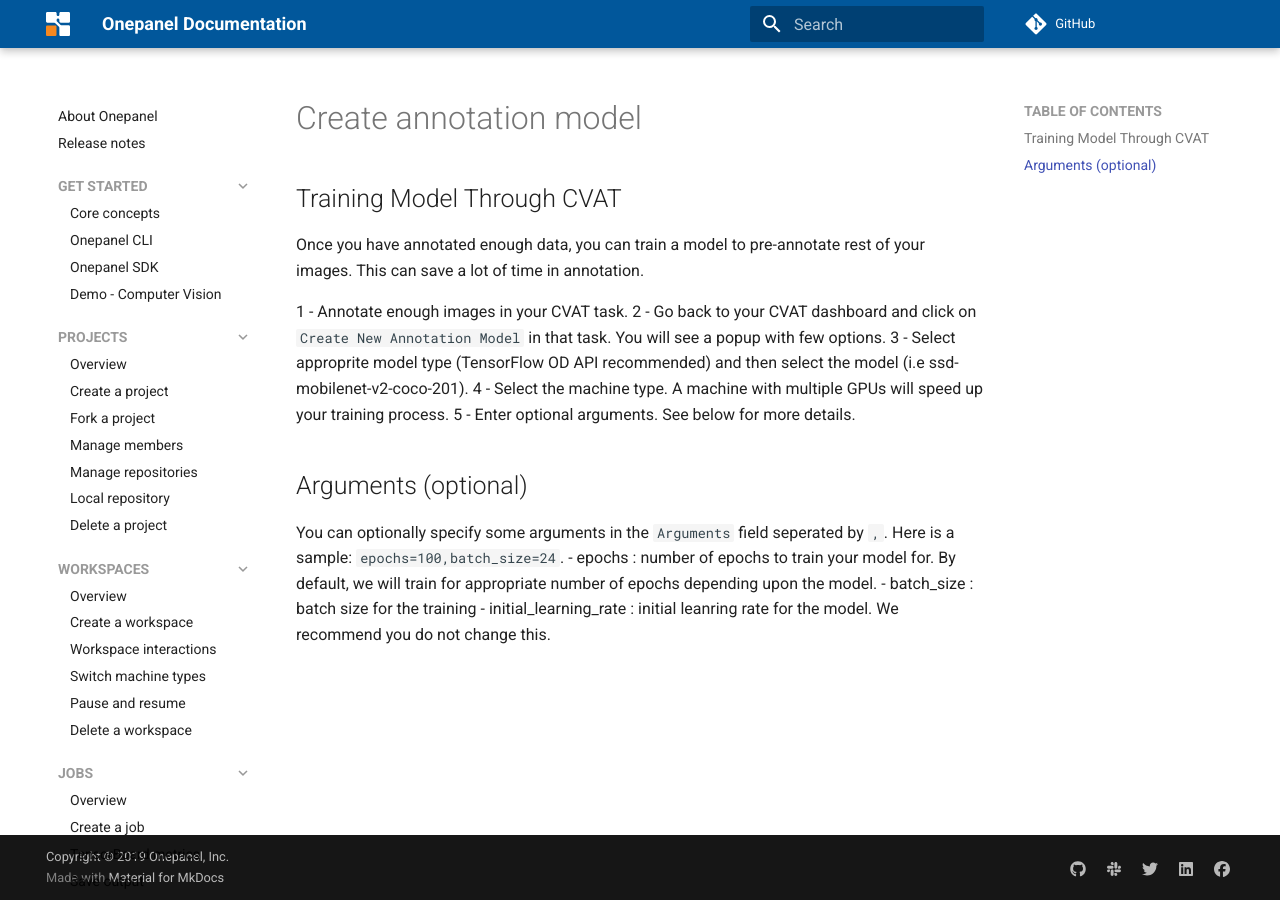
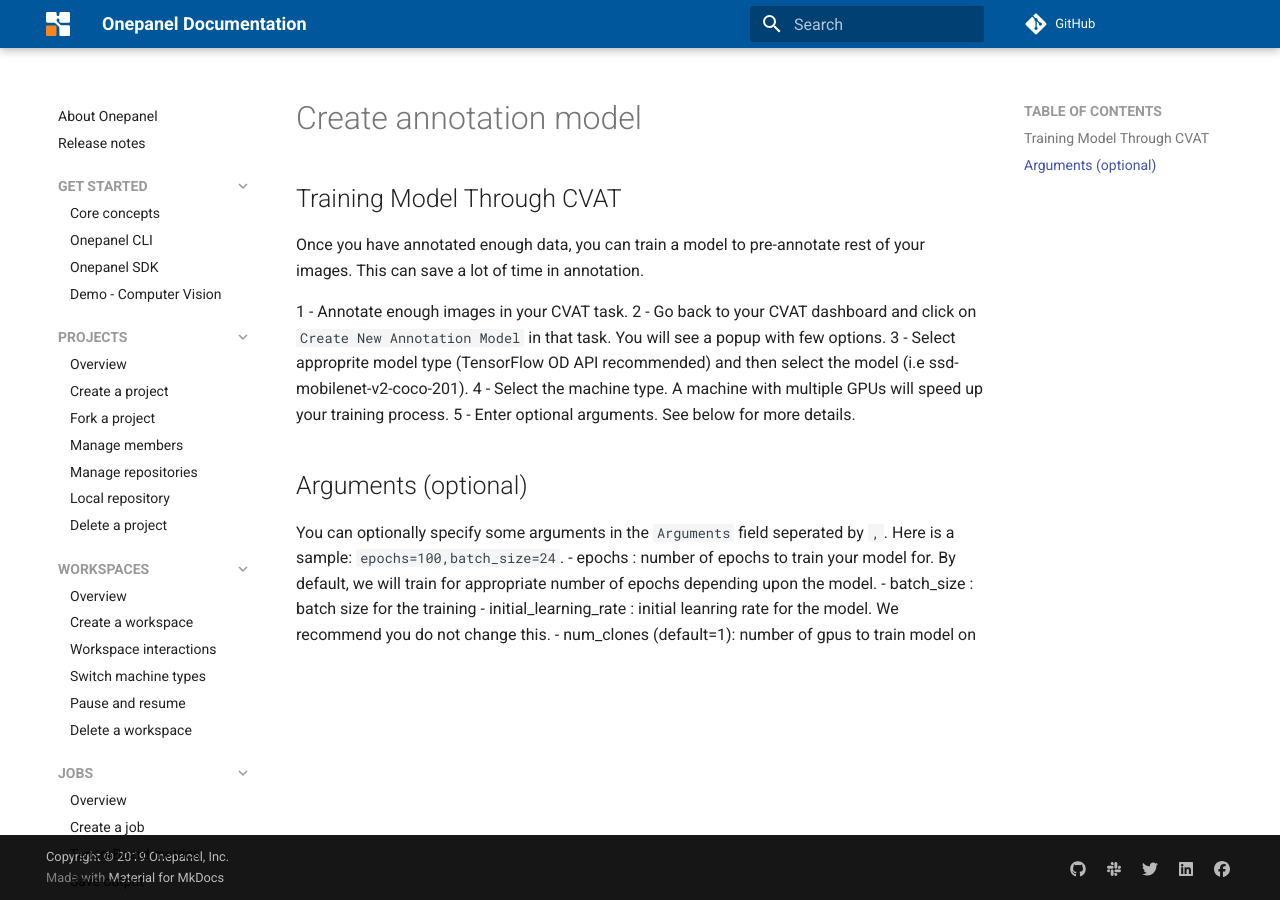
Before and after one commit to onepanelio/docs, an MkDocs documentation site: the page built from docs/CVAT/create_annotation_model.md, in a window 1280 px wide. Built offline with MkDocs 1.6.1 and Material for MkDocs 9.7.7, drawn with Linux system fonts in a browser that asks for light colours; comment, search, counter and statistics services are not loaded.

Commit message:
Update create_annotation_model.md

```diff
--- a/docs/CVAT/create_annotation_model.md
+++ b/docs/CVAT/create_annotation_model.md
@@ -13,3 +13,4 @@
 - epochs : number of epochs to train your model for. By default, we will train for appropriate number of epochs depending upon the model.
 - batch_size : batch size for the training
 - initial_learning_rate : initial leanring rate for the model. We recommend you do not change this.
+- num_clones (default=1): number of gpus to train model on
```
